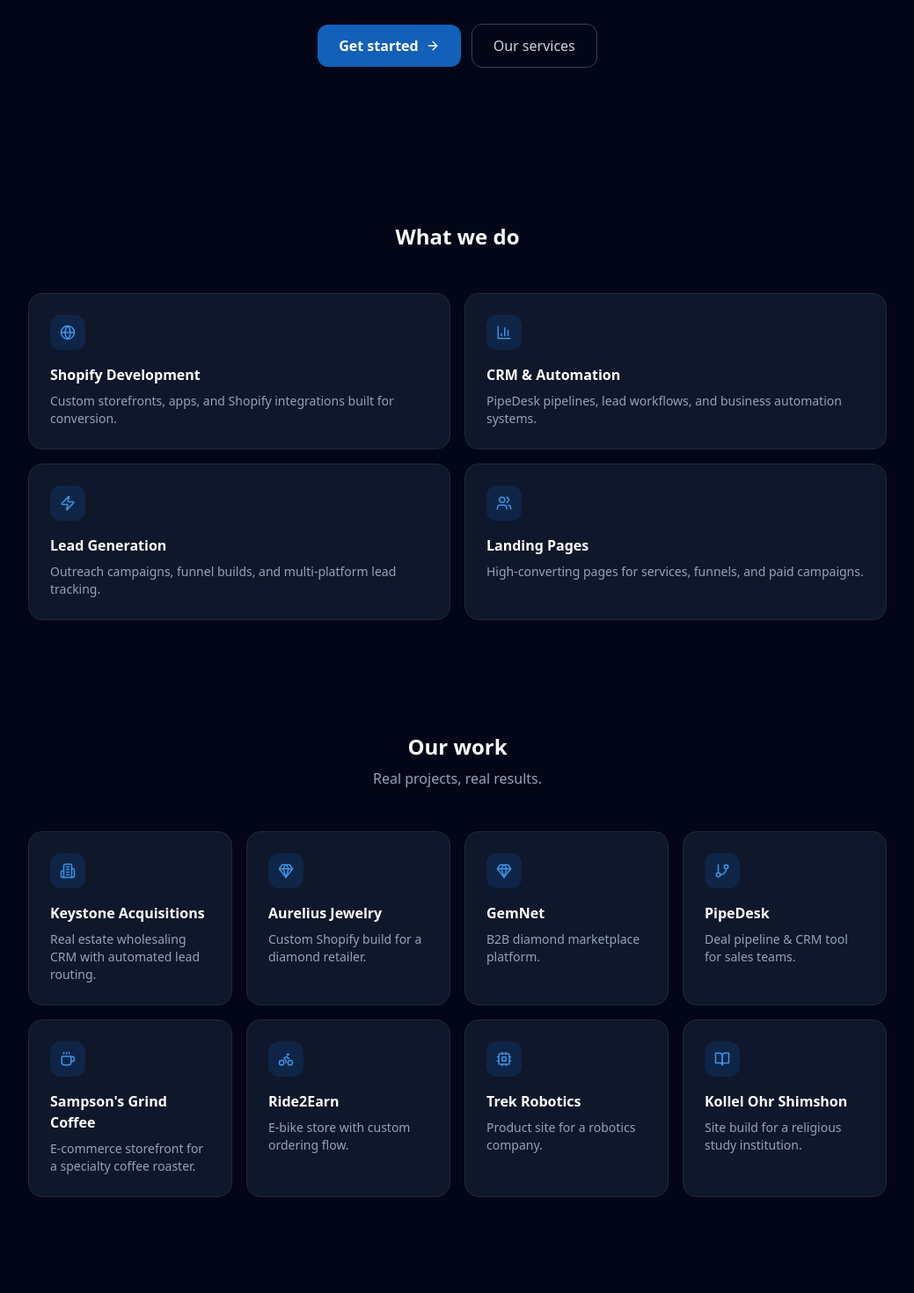
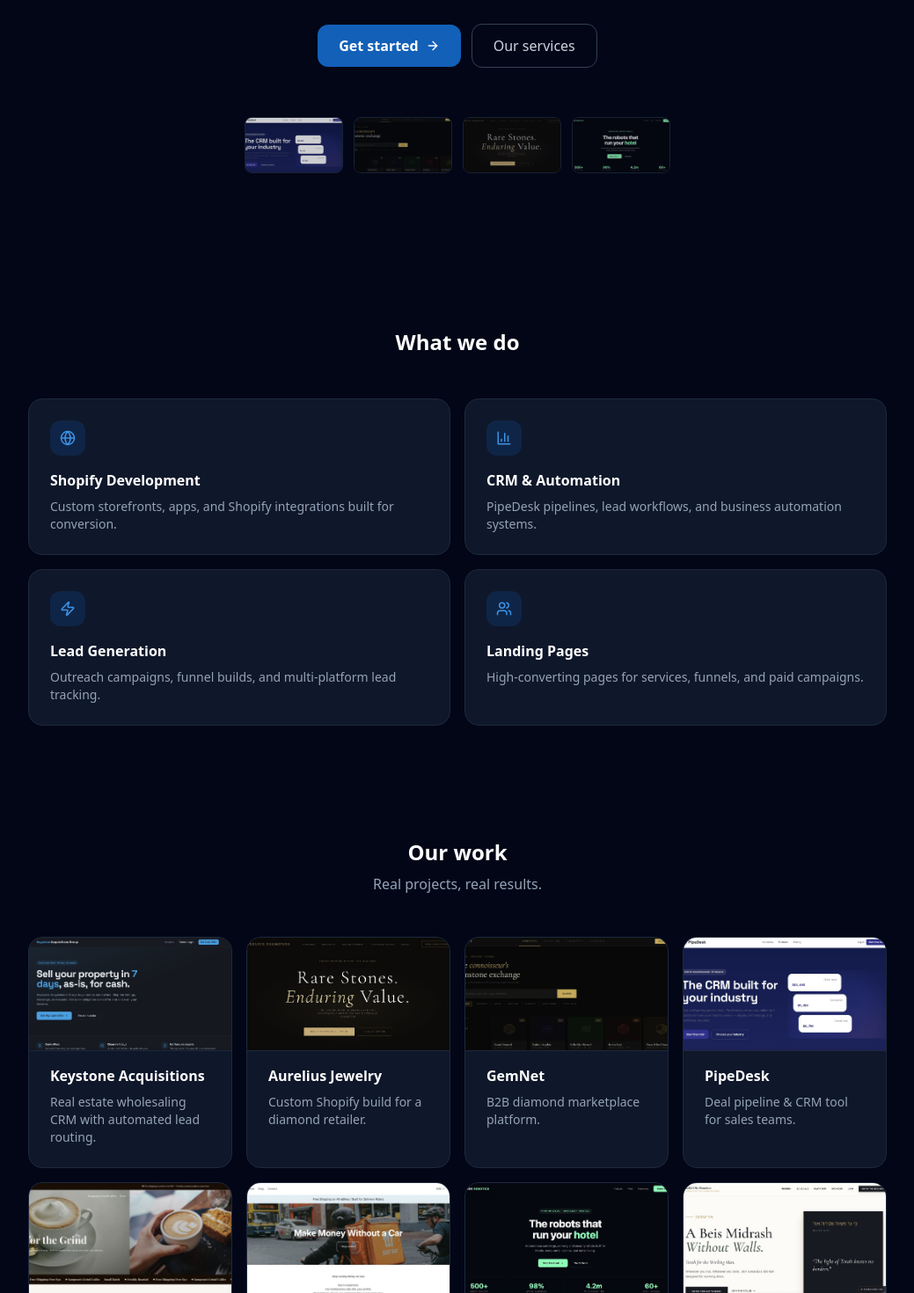
Before and after one commit to Tpugh67/skylinkstarlink, a Next.js app: page / in a window 1280 px wide. Shown: the part 460-1930 px from the top of the page at 88% size, without its empty margins (120-1159 px from the left). Built offline with nearby package versions, Linux system fonts and the light colour scheme.

Commit message:
Update page.tsx

```diff
--- a/src/app/page.tsx
+++ b/src/app/page.tsx
@@ -13,14 +13,22 @@ const SERVICES = [
 // Recovered from an earlier site walkthrough video. Descriptions kept close to
 // the originals; update freely with real results/links as they're confirmed.
 const PROJECTS = [
-  { icon: Building2, title: 'Keystone Acquisitions',   desc: 'Real estate wholesaling CRM with automated lead routing.' },
-  { icon: Gem,        title: 'Aurelius Jewelry',        desc: 'Custom Shopify build for a diamond retailer.' },
-  { icon: Gem,        title: 'GemNet',                  desc: 'B2B diamond marketplace platform.' },
-  { icon: GitBranch,  title: 'PipeDesk',                desc: 'Deal pipeline & CRM tool for sales teams.' },
-  { icon: Coffee,     title: "Sampson's Grind Coffee",  desc: 'E-commerce storefront for a specialty coffee roaster.' },
-  { icon: Bike,       title: 'Ride2Earn',                desc: 'E-bike store with custom ordering flow.' },
-  { icon: Cpu,        title: 'Trek Robotics',            desc: 'Product site for a robotics company.' },
-  { icon: BookOpen,   title: 'Kollel Ohr Shimshon',      desc: 'Site build for a religious study institution.' },
+  { icon: Building2, title: 'Keystone Acquisitions',   desc: 'Real estate wholesaling CRM with automated lead routing.', image: '/portfolio/keystone-acquisitions.jpg' },
+  { icon: Gem,        title: 'Aurelius Jewelry',        desc: 'Custom Shopify build for a diamond retailer.', image: '/portfolio/aurelius-jewelry.jpg' },
+  { icon: Gem,        title: 'GemNet',                  desc: 'B2B diamond marketplace platform.', image: '/portfolio/gemnet.jpg' },
+  { icon: GitBranch,  title: 'PipeDesk',                desc: 'Deal pipeline & CRM tool for sales teams.', image: '/portfolio/pipedesk.jpg' },
+  { icon: Coffee,     title: "Sampson's Grind Coffee",  desc: 'E-commerce storefront for a specialty coffee roaster.', image: '/portfolio/sampsons-grind-coffee.jpg' },
+  { icon: Bike,       title: 'Ride2Earn',                desc: 'E-bike store with custom ordering flow.', image: '/portfolio/ride2earn.jpg' },
+  { icon: Cpu,        title: 'Trek Robotics',            desc: 'Product site for a robotics company.', image: '/portfolio/trek-robotics.jpg' },
+  { icon: BookOpen,   title: 'Kollel Ohr Shimshon',      desc: 'Site build for a religious study institution.', image: '/portfolio/kollel-ohr-shimshon.jpg' },
+]
+
+// Small strip of real screenshots shown in the hero for instant credibility.
+const HERO_STRIP = [
+  '/portfolio/pipedesk.jpg',
+  '/portfolio/gemnet.jpg',
+  '/portfolio/aurelius-jewelry.jpg',
+  '/portfolio/trek-robotics.jpg',
 ]
 
 export default function HomePage() {
@@ -62,6 +70,16 @@ export default function HomePage() {
           <a href="#contact" className="inline-flex items-center gap-2 px-6 py-3 bg-sky-600 hover:bg-sky-500 rounded-xl font-semibold transition-colors">Get started <ArrowRight size={16} /></a>
           <a href="#services" className="inline-flex items-center gap-2 px-6 py-3 border border-slate-700 hover:border-slate-500 rounded-xl text-slate-300 transition-colors">Our services</a>
         </div>
+        <a href="#portfolio" className="mt-14 flex items-center justify-center gap-3 flex-wrap opacity-80 hover:opacity-100 transition-opacity">
+          {HERO_STRIP.map(src => (
+            <img
+              key={src}
+              src={src}
+              alt=""
+              className="h-14 w-24 md:h-16 md:w-28 object-cover rounded-lg border border-slate-800"
+            />
+          ))}
+        </a>
       </section>
       <section id="services" className="max-w-5xl mx-auto px-6 py-16">
         <h2 className="text-2xl font-bold text-center mb-12">What we do</h2>
@@ -80,10 +98,16 @@ export default function HomePage() {
         <p className="text-slate-400 text-center mb-12">Real projects, real results.</p>
         <div className="grid grid-cols-1 sm:grid-cols-2 md:grid-cols-4 gap-4">
           {PROJECTS.map(p => (
-            <div key={p.title} className="bg-slate-900 border border-slate-800 rounded-2xl p-6 hover:border-sky-600/50 transition-colors">
-              <div className="w-10 h-10 bg-sky-600/20 rounded-xl flex items-center justify-center mb-4"><p.icon size={18} className="text-sky-400" /></div>
-              <h3 className="font-semibold text-white mb-2">{p.title}</h3>
-              <p className="text-sm text-slate-400">{p.desc}</p>
+            <div key={p.title} className="bg-slate-900 border border-slate-800 rounded-2xl overflow-hidden hover:border-sky-600/50 transition-colors">
+              {p.image ? (
+                <img src={p.image} alt={p.title} className="w-full aspect-video object-cover object-top border-b border-slate-800" />
+              ) : (
+                <div className="w-10 h-10 bg-sky-600/20 rounded-xl flex items-center justify-center mt-6 ml-6"><p.icon size={18} className="text-sky-400" /></div>
+              )}
+              <div className="p-6 pt-4">
+                <h3 className="font-semibold text-white mb-2">{p.title}</h3>
+                <p className="text-sm text-slate-400">{p.desc}</p>
+              </div>
             </div>
           ))}
         </div>
```
